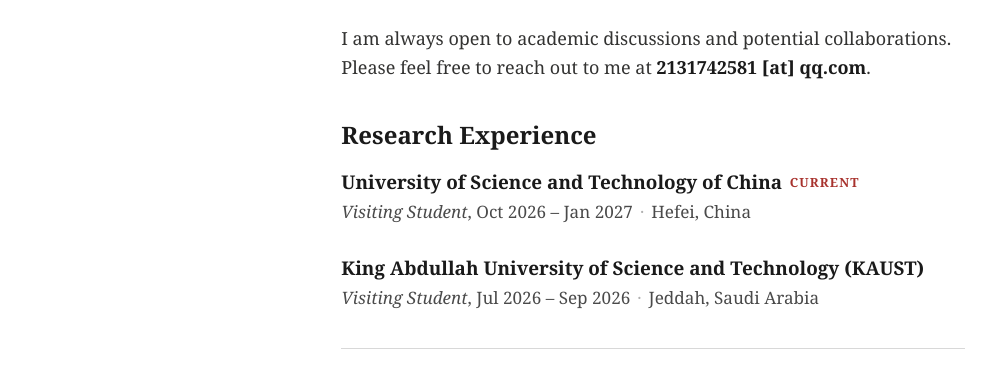
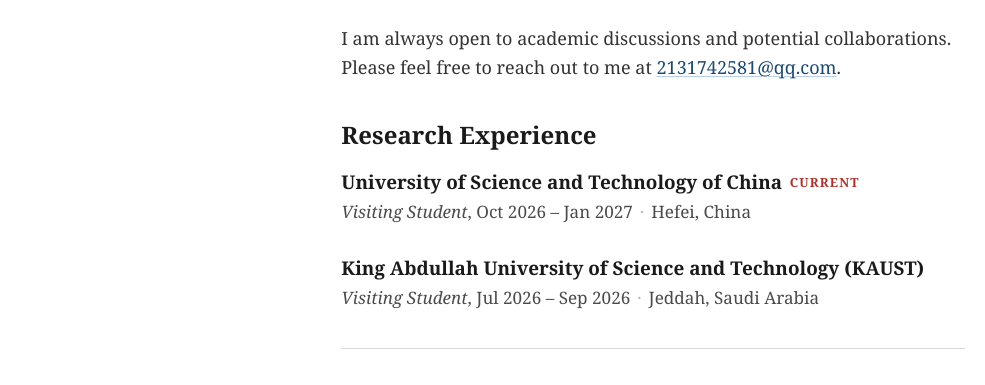
Before and after one commit to QishunYang/QishunYang.github.io, a plain HTML site: page index.html in a window 1280 px wide. Shown: the part 403-788 px from the top of the page, without its empty margins (122-1107 px from the left). Drawn offline with Linux system fonts and the light colour scheme; a small style sheet from the web is missing.

Commit message:
Make the contact address a mailto link

```diff
--- a/index.html
+++ b/index.html
@@ -68,7 +68,7 @@
 
         <p>
           I am always open to academic discussions and potential collaborations. Please feel free to
-          reach out to me at <strong>2131742581 [at] qq.com</strong>.
+          reach out to me at <a href="mailto:2131742581@qq.com">2131742581@qq.com</a>.
         </p>
 
         <h3>Research Experience</h3>
```
